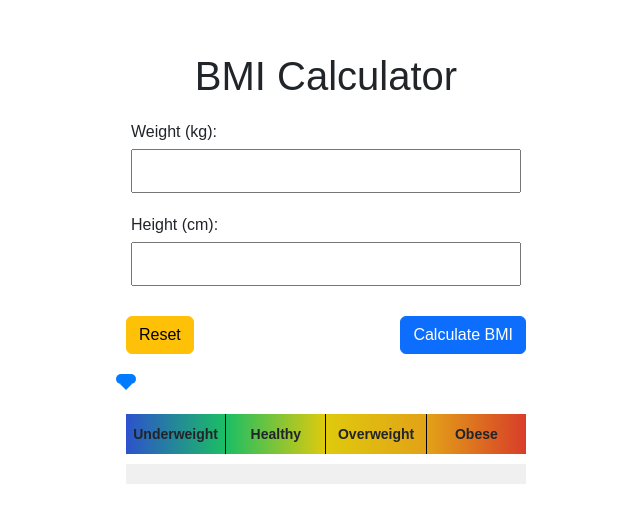
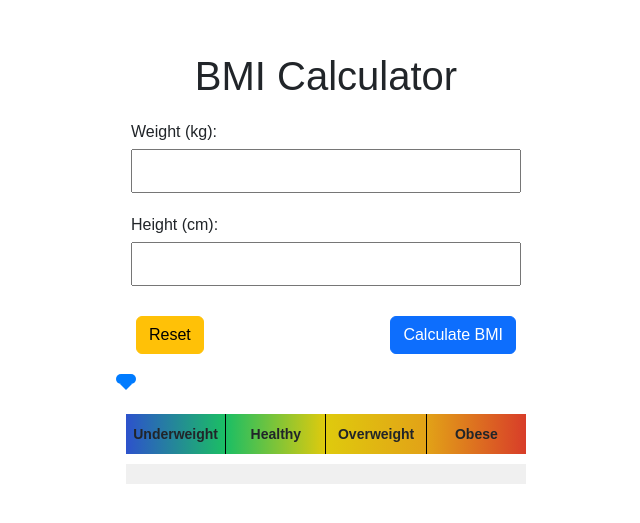
Before and after one commit to Ajith369369/bmi-app, a React (Vite) app: page / in a window 1280 px wide. Shown: the part 107-630 px from the top of the page, without its empty margins (314-954 px from the left). Built offline with nearby package versions, Linux system fonts and the light colour scheme; the HTML template or start-up script is replaced by a standard one.

Commit message:
Add margins to buttons.

```diff
--- a/src/BMIForm.css
+++ b/src/BMIForm.css
@@ -22,6 +22,14 @@ div.col-sm-12.col-md-10.col-lg-10.col-xl-10.col-xxl-10.d-flex.justify-content-ce
   /* margin: calc(100% - 20px); */
 }
 
+#root > div > div > div.col-sm-12.col-md-10.col-lg-10.col-xl-10.col-xxl-10.d-flex.justify-content-center.align-items-center > div > form > div.d-flex.flex-wrap.justify-content-between.align-items-center > button.btn.btn-warning {
+  margin-left: 10px;
+}
+
+#root > div > div > div.col-sm-12.col-md-10.col-lg-10.col-xl-10.col-xxl-10.d-flex.justify-content-center.align-items-center > div > form > div.d-flex.flex-wrap.justify-content-between.align-items-center > button.btn.btn-primary {
+  margin-right: 10px;
+}
+
 @media (min-width: 576px) {
   /* CSS rules for Medium screens */
   .bmi-form {
```
